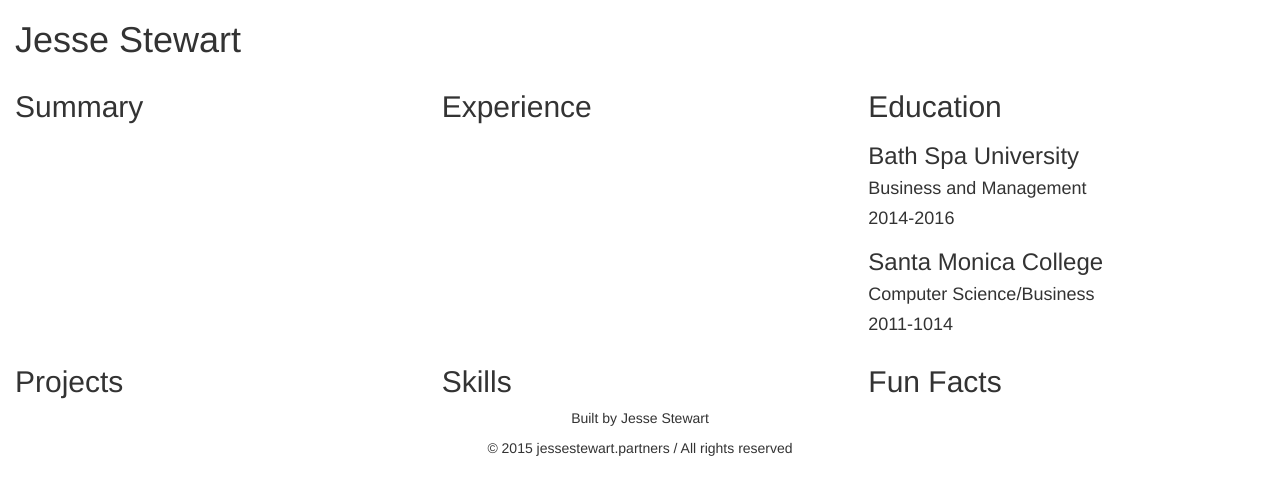
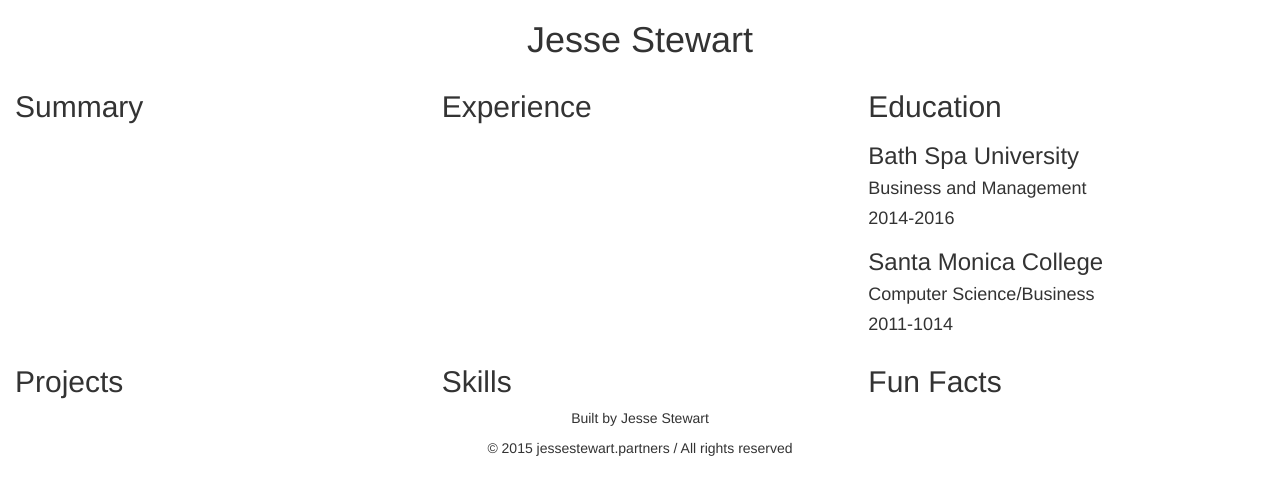
Before and after one commit to jessestewart/jesse, a plain HTML site: page index.html in a window 1280 px wide. Drawn offline with nearby package versions, Linux system fonts and the light colour scheme.

Commit message:
Update index.html

```diff
--- a/index.html
+++ b/index.html
@@ -25,6 +25,9 @@
     <meta name="twitter:title" content="Strategy, Technology and Design">
     <meta name="twitter:description" content="jessestewart.partners is a team covering technology, startups, strategy and design.">
     <style>
+      .intro {
+        text-align:center;
+      }
       footer {
         text-align:center;
       }
@@ -39,7 +42,9 @@
   </head>
   <body>
     <div class="container-fluid">
-      <h1>Jesse Stewart</h1>
+      <div class="intro">
+        <h1>Jesse Stewart</h1>
+      </div>
       <div class="row">
         <div class="col-md-4">
           <h2>Summary</h2>
```
